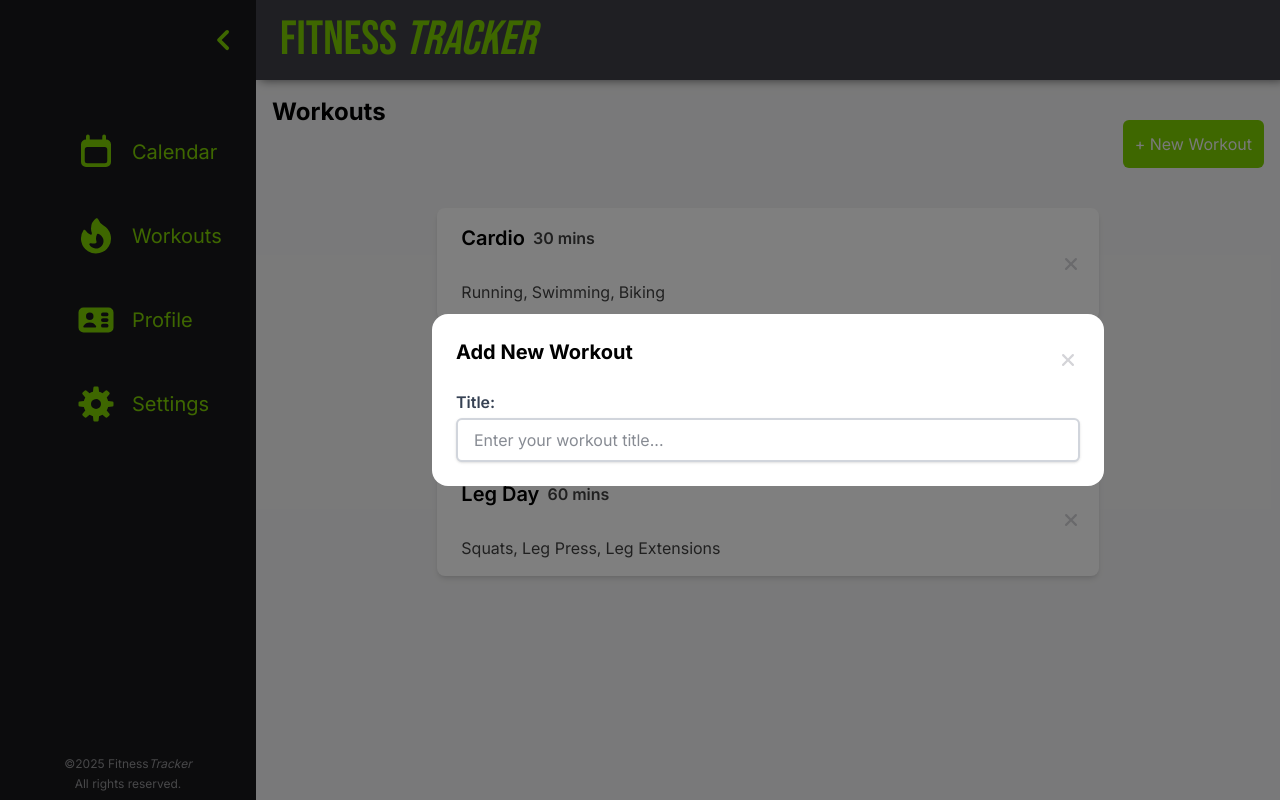
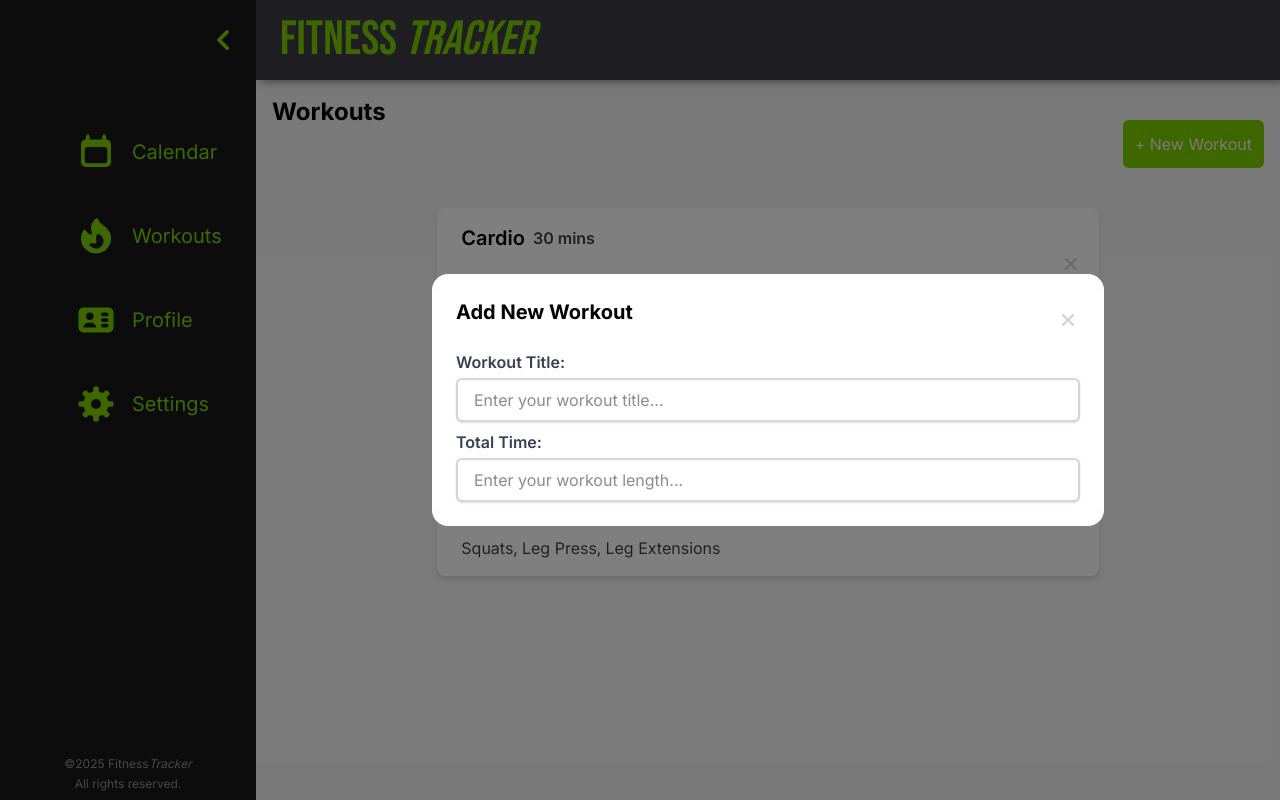
Before and after one commit to DanielG808/fitness-tracker, a Next.js app: page /dashboard/workouts in a window 1280 px wide. Both pictures are taken after a click on the button "+ New Workout". Built offline with nearby package versions, Linux system fonts and the light colour scheme.

Commit message:
set up new-workout-form inputs to be a mapped array adjusted form layout styling

```diff
--- a/src/components/new-workout-form.tsx
+++ b/src/components/new-workout-form.tsx
@@ -1,10 +1,25 @@
 import Form from "./ui/form";
 import Input from "./ui/input";
+
+const workoutFormInputs = [
+    {
+        name: "Workout Title",
+        placeholder: "Enter your workout title...",
+    },
+    {
+        name: "Total Time",
+        placeholder: "Enter your workout length...",
+    },
+]
 
 export default function NewWorkoutForm() {
   return (
     <Form>
-        <Input name="Title" placeholder="Enter your workout title..." />
+        {
+            workoutFormInputs.map(({ name, placeholder }, index) => (
+                <Input name={name} placeholder={placeholder} />
+            ))
+        }
     </Form>
   )
 }
--- a/src/components/ui/form.tsx
+++ b/src/components/ui/form.tsx
@@ -4,7 +4,7 @@ type FormProps = {
 
 export default function Form({ children }: FormProps) {
   return (
-    <form className="flex flex-col text-black">
+    <form className="flex flex-col text-black space-y-2">
         {children}
     </form>
   )
```
